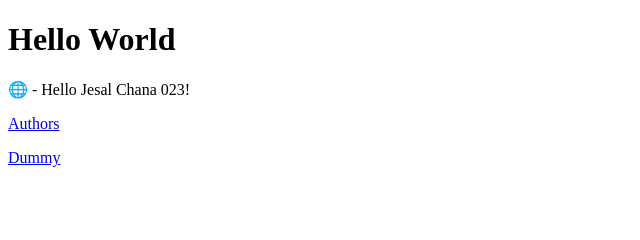
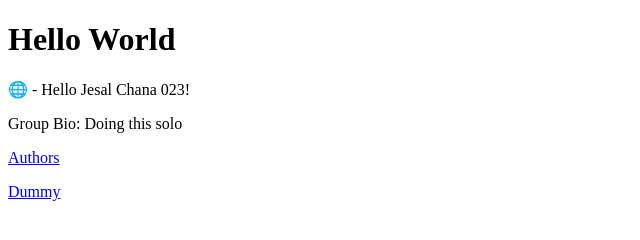
Before and after one commit to Chana023/ELEN4010A-LAB, a plain HTML site: page index.html in a window 1280 px wide. Shown: the whole page, without its empty margins (0-640 px from the left). Drawn offline with Linux system fonts and the light colour scheme.

Commit message:
Added group bio

```diff
--- a/index.html
+++ b/index.html
@@ -9,6 +9,9 @@
 	<p>
 	&#127760 - Hello Jesal Chana 023!
 	</p>
+	<p>
+	Group Bio: Doing this solo
+	</p>
 	<p><a href="author.html">Authors</a></p>
 	<p><a href="dummy.html">Dummy</a></p>
 </body>
```
